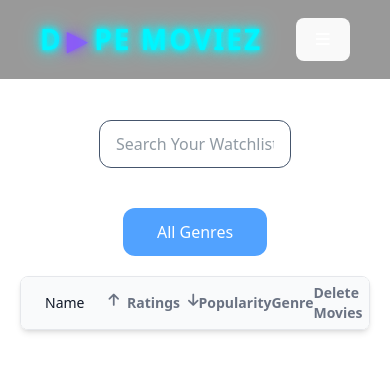
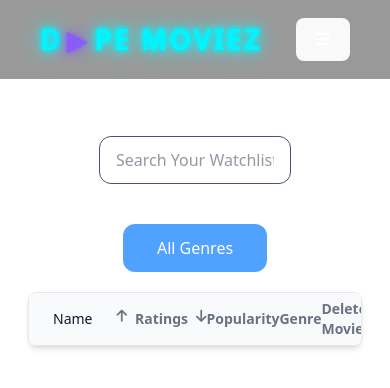
Before and after one commit to tajinder2610/Frontend-Project, a React (Vite) app: page /watchlist in a window 390 px wide. Shown: the top 388 px of the page. Built offline with nearby package versions, Linux system fonts and the light colour scheme.

Commit message:
watchlist mobile 1

```diff
--- a/src/components/WatchList.jsx
+++ b/src/components/WatchList.jsx
@@ -80,7 +80,7 @@ function Watchlist() {
   }, [watchlist, search, currGenre]);
 
   return (
-    <div className="pt-20">
+    <div className="pt-[6rem] px-2 sm:px-4 md:px-8">
       {/* Searchbar */}
       <div className="flex justify-center my-10">
         <input
@@ -139,9 +139,9 @@ function Watchlist() {
               <tr key={movie.id} className="hover:bg-gray-50">
                 <td className="flex items-center px-6 py-4 font-normal text-gray-900 gap-3">
                   <img
-                    className="h-[10rem] w-[6rem] object-cover"
+                    className="h-[10rem] w-[6rem] object-cover rounded"
                     src={`https://image.tmdb.org/t/p/w500/${movie.poster_path}`}
-                    alt=""
+                    alt={movie.title}
                   />
                   <div className="font-medium text-gray-700 text-xl">
                     {movie.title}
```
